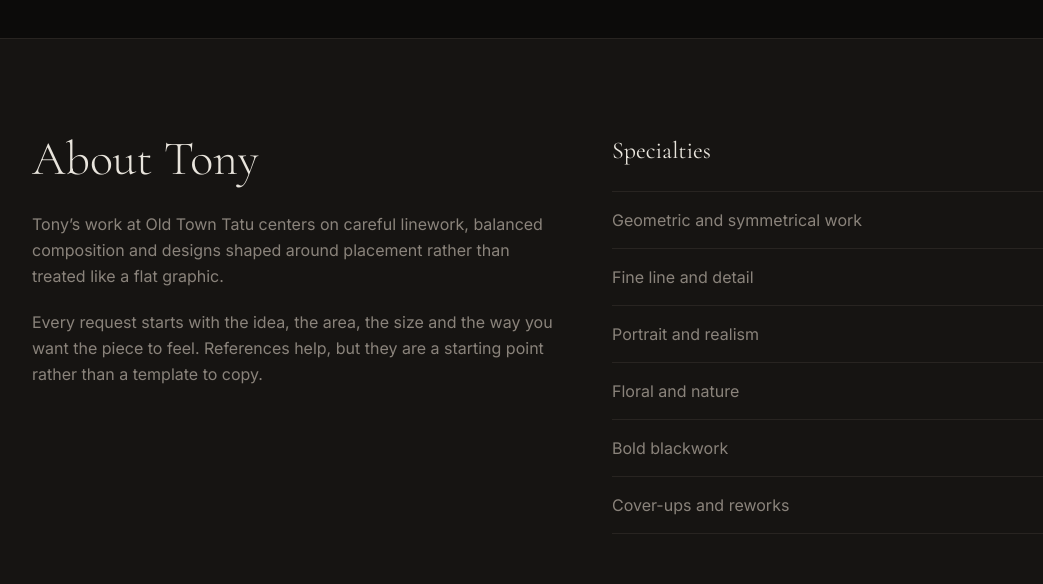
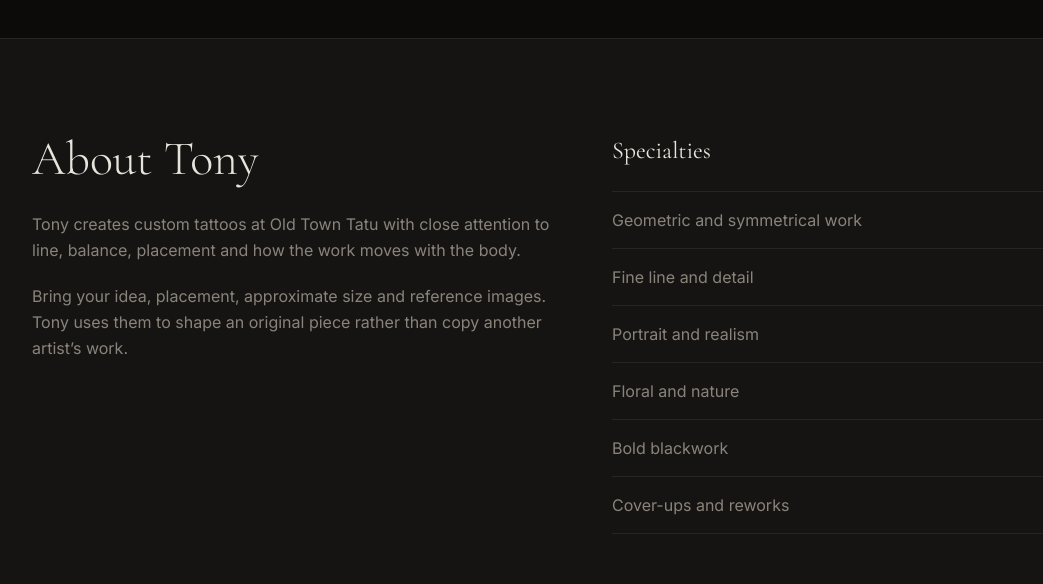
Before and after one commit to davidseignious/tony-wulfman, a Next.js app: page / in a window 1280 px wide. Shown: the part 1220-1804 px from the top of the page, without its empty margins (56-1099 px from the left). Built offline with nearby package versions, Linux system fonts and the light colour scheme.

Commit message:
Add subtle motion and refine site copy

```diff
--- a/pages/index.js
+++ b/pages/index.js
@@ -1,4 +1,5 @@
 import Head from 'next/head';
+import { useEffect, useRef, useState } from 'react';
 import Portfolio from '../components/Portfolio';
 
 const BOOKING_URL = 'https://venue.ink/@tonywulfmanart?utm_source=ig&utm_medium=social&utm_content=link_in_bio&fbclid=PAcGRvZgJleHRuA2FlbQIxMQBzcnRjBmFwcF9pZA85MzY2MTk3NDMzOTI0NTkAAadJjSxgDAiuv_g9vGum0F-Q8fbZWhtrohCPPBkFbjKIBjb2RGlrQF52tLCcAg_aem_vyGNERdHhcwwgsQZWc4CHQ';
@@ -83,6 +84,42 @@ function SectionHeading({ id, children, intro }) {
   );
 }
 
+function Reveal({ children, className = '', delay = 0 }) {
+  const ref = useRef(null);
+  const [visible, setVisible] = useState(false);
+
+  useEffect(() => {
+    const element = ref.current;
+    if (!element) return undefined;
+    if (!('IntersectionObserver' in window)) {
+      setVisible(true);
+      return undefined;
+    }
+
+    const observer = new IntersectionObserver(
+      ([entry]) => {
+        if (entry.isIntersecting) {
+          setVisible(true);
+          observer.disconnect();
+        }
+      },
+      { threshold: 0.12 },
+    );
+    observer.observe(element);
+    return () => observer.disconnect();
+  }, []);
+
+  return (
+    <div
+      ref={ref}
+      className={`reveal ${visible ? 'is-visible' : ''} ${className}`}
+      style={{ '--reveal-delay': `${delay}ms` }}
+    >
+      {children}
+    </div>
+  );
+}
+
 export default function Home() {
   return (
     <>
@@ -125,7 +162,7 @@ export default function Home() {
         <main id="main">
           <header id="top" className="bg-bone text-ink">
             <div className="mx-auto grid min-h-[620px] max-w-6xl items-center gap-12 px-6 py-20 md:grid-cols-[1.08fr_.92fr] md:py-24">
-              <div>
+              <Reveal>
                 <p className="mb-5 text-xs tracking-[0.14em] text-ink/55">TATTOO ARTIST · CHICAGO, ILLINOIS</p>
                 <h1 className="font-display text-6xl font-light leading-[0.82] tracking-[-0.035em] sm:text-8xl md:text-9xl">Tony<br />Wulfman</h1>
                 <p className="mt-7 max-w-xl font-display text-3xl leading-tight text-ink/70 sm:text-4xl">Precision, composition and detail built around the person wearing the piece.</p>
@@ -134,10 +171,10 @@ export default function Home() {
                   <a href={BOOKING_URL} target="_blank" rel="noopener noreferrer" className="bg-ink px-7 py-3.5 text-bone hover:bg-brass hover:text-ink focus:outline-none focus-visible:ring-2 focus-visible:ring-brass">Book on Venue Ink</a>
                   <a href="#work" className="border border-ink/25 px-7 py-3.5 hover:border-ink focus:outline-none focus-visible:ring-2 focus-visible:ring-ink">See selected work</a>
                 </div>
-              </div>
-              <div className="flex justify-center md:justify-end">
+              </Reveal>
+              <Reveal className="flex justify-center md:justify-end" delay={140}>
                 <img src="/tony-wulfman-logo.png" alt="Tony Wulfman crest, a split marble face and wolf framed by a triangle and laurels" className="w-full max-w-sm object-contain mix-blend-multiply" />
-              </div>
+              </Reveal>
             </div>
           </header>
 
@@ -145,66 +182,68 @@ export default function Home() {
 
           <section id="about" className="border-y border-stone/15 bg-char">
             <div className="mx-auto grid max-w-6xl gap-14 px-6 py-20 sm:py-24 md:grid-cols-2">
-              <div>
+              <Reveal>
                 <h2 className="font-display text-4xl font-light text-bone sm:text-5xl">About Tony</h2>
                 <div className="mt-7 max-w-prose space-y-5 leading-relaxed text-stone">
-                  <p>Tony’s work at Old Town Tatu centers on careful linework, balanced composition and designs shaped around placement rather than treated like a flat graphic.</p>
-                  <p>Every request starts with the idea, the area, the size and the way you want the piece to feel. References help, but they are a starting point rather than a template to copy.</p>
+                  <p>Tony creates custom tattoos at Old Town Tatu with close attention to line, balance, placement and how the work moves with the body.</p>
+                  <p>Bring your idea, placement, approximate size and reference images. Tony uses them to shape an original piece rather than copy another artist’s work.</p>
                   {/* TODO: Confirm Tony’s start year and prior design experience before publishing either claim. */}
                 </div>
-              </div>
-              <div>
+              </Reveal>
+              <Reveal delay={120}>
                 <h3 className="font-display text-2xl text-bone">Specialties</h3>
                 <ul className="mt-6 divide-y divide-stone/15 border-y border-stone/15">
                   {SPECIALTIES.map((specialty) => <li key={specialty} className="py-4 text-stone">{specialty}</li>)}
                 </ul>
-              </div>
+              </Reveal>
             </div>
 
             <div className="mx-auto max-w-6xl px-6 pb-20 sm:pb-24">
-              <div className="grid justify-center gap-4 md:grid-cols-[480px_360px]">
+              <Reveal className="grid justify-center gap-4 md:grid-cols-[480px_360px]">
                 <img src="https://res.cloudinary.com/hxnwueko/image/upload/e_gen_restore/e_upscale/q_auto:best/f_webp/v1788485635/tony-tattooing-session.webp" alt="Tony Wulfman tattooing a client at Old Town Tatu" className="h-auto w-full max-w-[480px] self-start object-cover" loading="lazy" />
                 <div className="grid gap-4">
                   <img src="https://res.cloudinary.com/hxnwueko/image/upload/e_gen_restore/e_upscale/q_auto:best/f_webp/v1788485741/tony-with-client.webp" alt="Tony Wulfman working with a client in the tattoo studio" className="h-auto w-full max-w-[360px] object-cover" loading="lazy" />
                   <img src="https://res.cloudinary.com/hxnwueko/image/upload/e_gen_restore/e_upscale/q_auto:best/f_webp/v1788485853/tony-outside-old-town.webp" alt="Tony Wulfman outside Old Town Tatu in Chicago" className="h-auto w-full max-w-[360px] object-cover" loading="lazy" />
                 </div>
-              </div>
+              </Reveal>
             </div>
           </section>
 
           <section id="pricing" className="mx-auto max-w-6xl px-6 py-20 sm:py-24" aria-labelledby="pricing-title">
             <div className="grid gap-12 lg:grid-cols-[.82fr_1.18fr] lg:items-start">
-              <div>
+              <Reveal>
                 <SectionHeading id="pricing-title" intro="The idea comes first. The quote follows the actual scope of the piece.">Pricing</SectionHeading>
-                <p className="mt-8 max-w-lg leading-relaxed text-stone">Tony’s philosophy around tattooing is personal: body image, self-expression and the experience of living in your own skin all matter. Money should be part of an honest planning conversation, not a reason to avoid asking about the piece you want.</p>
-              </div>
+                <p className="mt-8 max-w-lg leading-relaxed text-stone">Every tattoo is quoted individually. Size, placement, detail and expected session time all shape the price.</p>
+              </Reveal>
 
-              <div className="border border-brass/60 bg-char p-7 sm:p-10">
+              <Reveal className="border border-brass/60 bg-char p-7 sm:p-10" delay={120}>
                 <div className="border-b border-brass/35 pb-7 text-center">
                   <p className="font-display text-3xl italic leading-snug text-bone sm:text-4xl">“Your body is your journal, and your tattoos are your story.”</p>
                 </div>
                 <div className="mt-7 space-y-5 leading-relaxed text-stone">
-                  <p>Tony’s approach to tattooing is shaped by his own experiences with body image, love and life.</p>
-                  <p>The process is a collaboration. If cost is making you hesitate, start the conversation anyway so the project can be discussed honestly and a realistic plan can be considered.</p>
-                  <p>Every piece is different. Pricing depends on factors such as size, placement, detail and expected session time.</p>
+                  <p>A tattoo is personal. Tony’s process is collaborative, clear and built around the story you want to carry.</p>
+                  <p>Share the concept, placement and approximate size through Venue Ink. Tony will review the request before the session is confirmed.</p>
                 </div>
                 <div className="mt-8 border-t border-brass/35 pt-6 text-center">
                   <p className="text-sm tracking-[0.08em] text-bone">CUSTOM QUOTES ARE DISCUSSED DURING CONSULTATION.</p>
-                  <p className="mt-3 text-xs leading-relaxed text-stone">No fixed minimum, hourly rate or deposit amount is published here until Tony confirms those details.</p>
+                  <p className="mt-3 text-xs leading-relaxed text-stone">Tony confirms the quote, minimum and any deposit directly through the booking process.</p>
                 </div>
                 <a href={BOOKING_URL} target="_blank" rel="noopener noreferrer" className="mt-8 inline-flex bg-brass px-6 py-3 text-sm font-medium text-ink hover:bg-bone focus:outline-none focus-visible:ring-2 focus-visible:ring-bone">Book through Venue Ink</a>
-              </div>
+              </Reveal>
             </div>
           </section>
 
           <section className="mx-auto max-w-4xl px-6 py-20 text-center sm:py-24" aria-label="Client review">
-            <p className="font-display text-3xl italic leading-snug text-bone sm:text-4xl">“He didn’t rush… he took his time with his work… his line work is spectacular.”</p>
-            <p className="mt-5 text-sm text-stone">Amanda S. · client review published by Old Town Tatu</p>
+            <Reveal>
+              <p className="font-display text-3xl italic leading-snug text-bone sm:text-4xl">“He didn’t rush… he took his time with his work… his line work is spectacular.”</p>
+              <p className="mt-5 text-sm text-stone">Amanda S. · client review published by Old Town Tatu</p>
+            </Reveal>
           </section>
 
           <section id="faq" className="mx-auto max-w-4xl px-6 py-20 sm:py-24" aria-labelledby="faq-title">
-            <SectionHeading id="faq-title" intro="A few practical questions about Tony’s work and process.">Frequently asked</SectionHeading>
-            <div className="mt-9 border-y border-stone/20">
+            <Reveal>
+              <SectionHeading id="faq-title" intro="Practical details about Tony’s work and booking process.">Frequently asked</SectionHeading>
+              <div className="mt-9 border-y border-stone/20">
               {FAQS.map((item) => (
                 <details key={item.question} className="group border-b border-stone/15 last:border-b-0">
                   <summary className="flex cursor-pointer list-none items-center justify-between gap-6 py-6 text-left text-bone focus:outline-none focus-visible:ring-2 focus-visible:ring-brass">
@@ -214,7 +253,8 @@ export default function Home() {
                   <p className="max-w-3xl pb-6 leading-relaxed text-stone">{item.answer}</p>
                 </details>
               ))}
-            </div>
+              </div>
+            </Reveal>
           </section>
         </main>
 
```
